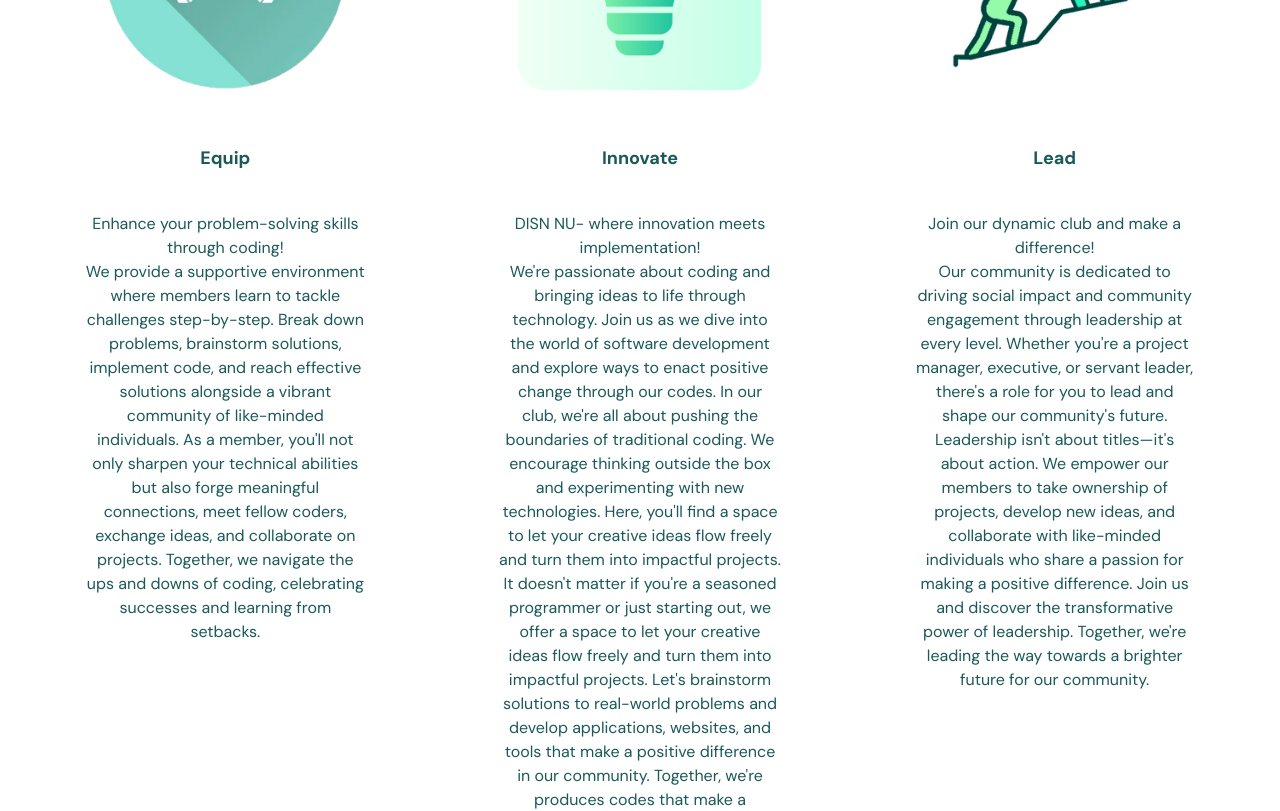
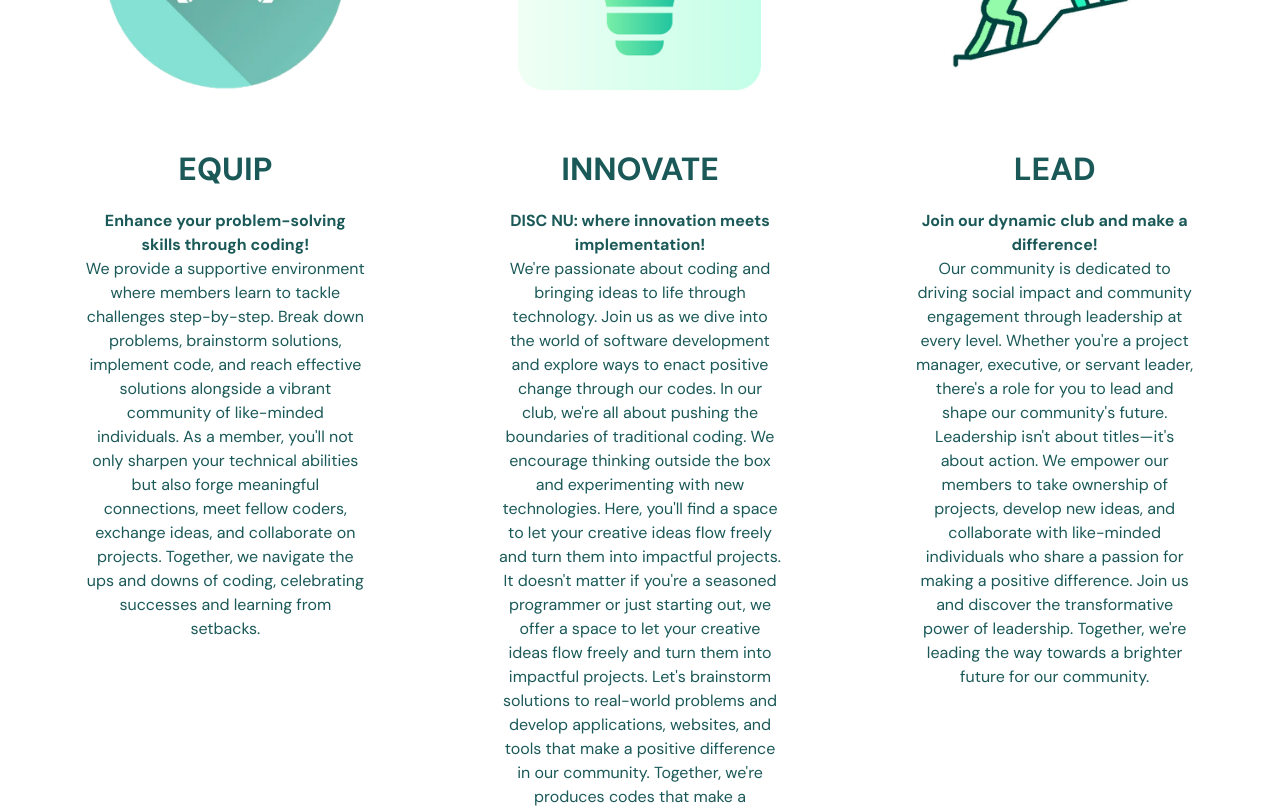
Before and after one commit to DISC-NU/DISC-NU-Website, a Next.js app in the folder disc-website/: page / in a window 1280 px wide. Shown: the part 2100-2911 px from the top of the page. Built offline with nearby package versions, Linux system fonts and the light colour scheme.

Commit message:
Added emphasis on titles/first sentences for what we do

```diff
--- a/disc-website/src/app/components/what-we-do.js
+++ b/disc-website/src/app/components/what-we-do.js
@@ -6,8 +6,8 @@
                 <div className="individualCards">
                     <img src="Equip.png" alt="testing"  />
                     <div className="text-container">
-                        <h4><b>Equip</b></h4>
-                        <p> Enhance your problem-solving skills through coding! <br></br>
+                        <h4><b>EQUIP</b></h4>
+                        <p><b> Enhance your problem-solving skills through coding! </b><br></br>
                             We provide a supportive environment where members learn to tackle challenges step-by-step.
                             Break down problems, brainstorm solutions, implement code, and reach effective solutions
                             alongside a vibrant community of like-minded individuals. As a member, you'll not only sharpen
@@ -22,8 +22,8 @@
                 <div className="individualCards">
                     <img src="Innovate.png" alt="testing" />
                     <div className="text-container">
-                        <h4><b>Innovate</b></h4>
-                        <p>DISN NU- where innovation meets implementation! <br></br>
+                        <h4><b>INNOVATE</b></h4>
+                        <p><b> DISC NU: where innovation meets implementation! </b> <br></br>
                         We're passionate about coding and bringing ideas to life through technology.
                         Join us as we dive into the world of software development and explore ways to enact positive change
                         through our codes. In our club, we're all about pushing the boundaries of traditional coding.
@@ -39,8 +39,8 @@
                 <div className="individualCards">
                     <img src="Lead.png" alt="testing" />
                     <div className="text-container">
-                        <h4><b>Lead</b></h4>
-                        <p>Join our dynamic club and make a difference! <br></br>
+                        <h4><b>LEAD</b></h4>
+                        <p><b> Join our dynamic club and make a difference! </b> <br></br>
                         Our community is dedicated to driving social impact and community engagement
                         through leadership at every level. Whether you're a project manager, executive,
                         or servant leader, there's a role for you to lead and shape our community's future.
--- a/disc-website/src/app/globals.css
+++ b/disc-website/src/app/globals.css
@@ -156,7 +156,8 @@
 /* Additional styles for h4 and p elements */
 .text-container h4 {
   color: theme('colors.darkest');
-  font-size: large;
+  font-size: 32px;
+  padding-bottom: 0px;
   font-family: 'DM Sans';
 }
 
```
